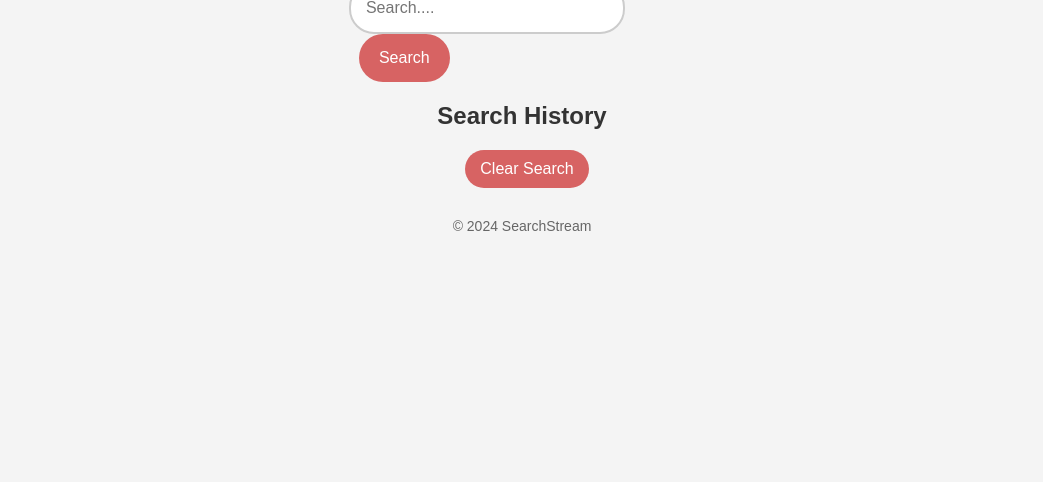
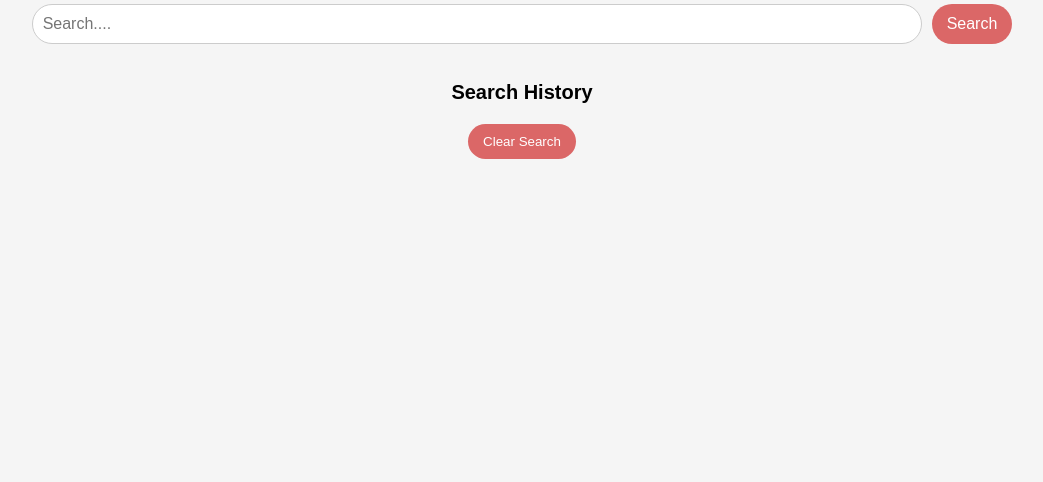
Before and after one commit to GurshanSekhon/SearchEngine, a plain HTML site: page index.html in a window 1280 px wide. Shown: the part 358-840 px from the top of the page, without its empty margins (118-1161 px from the left). Drawn offline with Linux system fonts and the light colour scheme.

Commit message:
Update index.html

```diff
--- a/index.html
+++ b/index.html
@@ -7,7 +7,7 @@
     <style>
         body {
             font-family: Arial, sans-serif;
-            background-color: #f4f4f4;
+            background-color: whitesmoke;
             margin: 0;
             padding: 20px;
             display: flex;
@@ -18,82 +18,69 @@
         }
 
         h1 {
-            color: #333;
-            margin-bottom: 30px;
-            font-size: 2.5rem;
-            text-align: center;
+            color: black;
+            margin-bottom: 20px;
         }
 
-        input[type="text"] {
+        .search-container {
+            display: flex;
+            justify-content: center;
+            margin-bottom: 20px;
+            width: 100%;
+        }
+
+        #searchInput {
             width: 70%;
-            padding: 15px;
-            border: 2px solid #ccc;
+            padding: 10px;
+            border: 1px solid #ccc;
             border-radius: 25px;
             font-size: 16px;
-            transition: border-color 0.3s;
         }
 
-        input[type="text"]:focus {
-            border-color: #d76363;
-            outline: none;
-        }
-
-        button {
-            padding: 15px 20px;
+        #searchButton {
+            padding: 10px 15px;
             border: none;
             border-radius: 25px;
-            background-color: #d76363;
+            background-color: rgb(219, 103, 103);
             color: white;
             cursor: pointer;
             margin-left: 10px;
             font-size: 16px;
-            transition: background-color 0.3s;
         }
 
-        button:hover {
-            background-color: #c05252;
+        .history-container {
+            text-align: center;
+            width: 100%;
         }
 
         h2 {
-            font-size: 1.5rem;
-            margin: 20px 0 10px;
-            color: #333;
+            font-size: 20px;
+            margin-bottom: 10px;
+            color: black;
         }
 
-        ul {
+        #searchHistory {
             list-style-type: none;
             padding: 0;
             margin: 0 auto;
             max-width: 400px;
-            width: 100%;
         }
 
-        li {
-            background: #e1e1e1;
-            padding: 12px;
-            margin-bottom: 10px;
+        #searchHistory li {
+            background: #e9ecef;
+            padding: 10px;
+            margin-bottom: 5px;
             border-radius: 4px;
-            text-align: center;
-            transition: background 0.3s;
-        }
-
-        li:hover {
-            background: #d1d1d1;
         }
 
         #clearHistoryButton {
             padding: 10px 15px;
             border: none;
             border-radius: 25px;
-            background-color: #d76363;
+            background-color: rgb(219, 103, 103);
             color: white;
             cursor: pointer;
             margin-top: 10px;
-            transition: background-color 0.3s;
-        }
-
-        #clearHistoryButton:hover {
-            background-color: #c05252;
         }
 
         footer {
@@ -101,19 +88,21 @@
             padding: 10px;
             font-size: 14px;
             color: #666;
-            margin-top: 20px;
+            margin-top: 20px; /* Added margin for spacing */
         }
     </style>
 </head>
 <body>
     <h1>SearchStream</h1>
-    <div>
+    <div class="search-container">
         <input type="text" id="searchInput" placeholder="Search....">
         <button id="searchButton">Search</button>
     </div>
-    <h2>Search History</h2>
-    <ul id="searchHistory"></ul>
-    <button id="clearHistoryButton">Clear Search</button>
+    <div class="history-container">
+        <h2>Search History</h2>
+        <ul id="searchHistory"></ul>
+        <button id="clearHistoryButton">Clear Search</button>
+    </div>
 
     <script>
         const searchButton = document.getElementById('searchButton');
@@ -155,7 +144,6 @@
         loadSearchHistory();
     </script>
     <footer>
-        &copy; 2024 SearchStream
     </footer>
 </body>
 </html>
```
